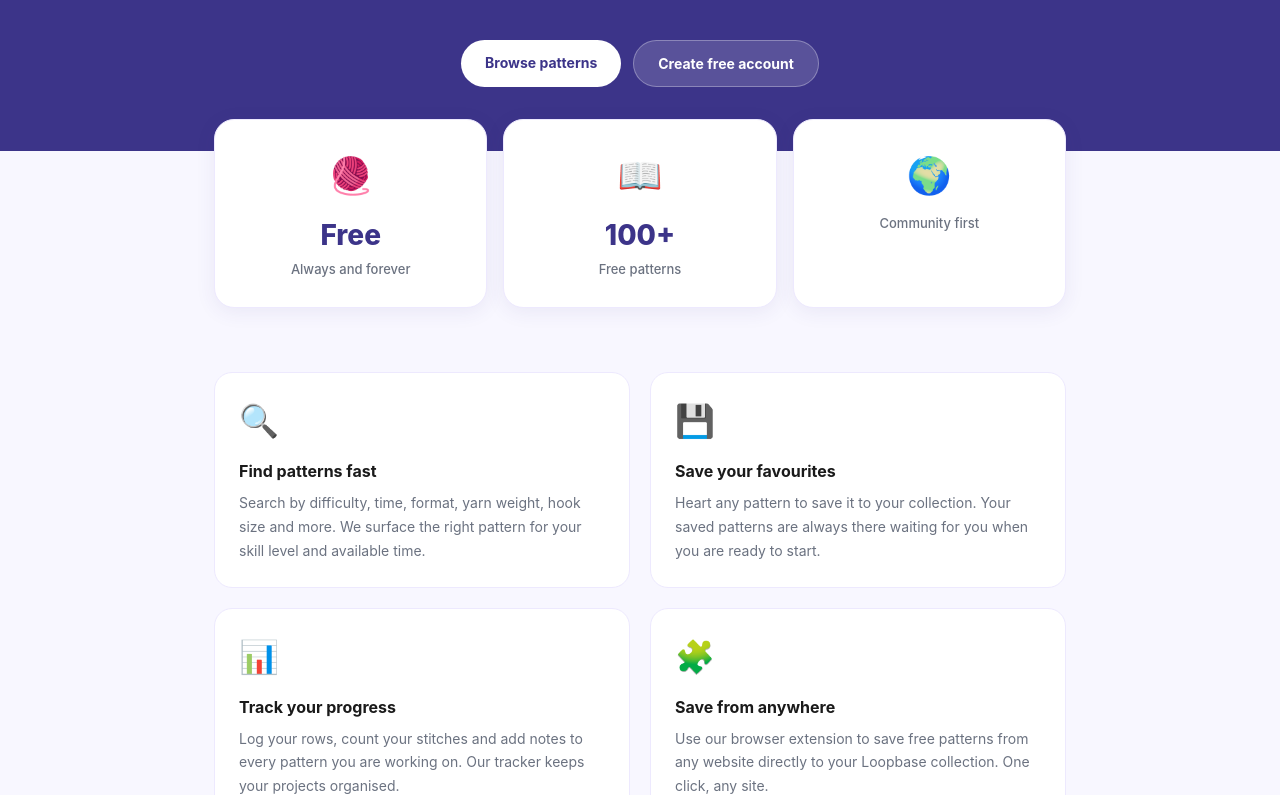
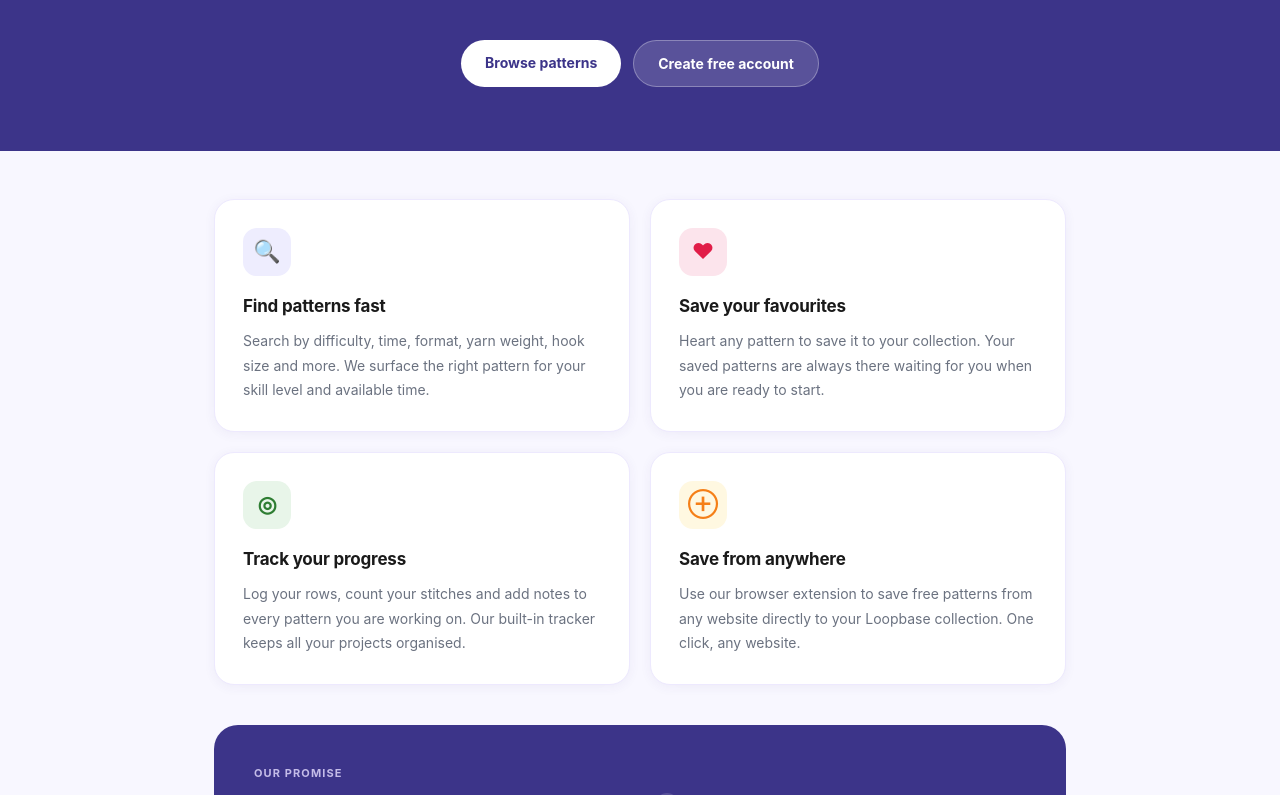
Before and after one commit to bmatmati/loopbase, a Next.js app: page /about in a window 1280 px wide. Shown: the part 385-1180 px from the top of the page. Built offline with nearby package versions, Linux system fonts and the light colour scheme; no server answers.

Commit message:
Improve about page feature cards

```diff
--- a/app/about/page.js
+++ b/app/about/page.js
@@ -25,31 +25,19 @@ export default function About() {
 
       <div style={{ maxWidth: 900, margin: '0 auto', padding: '0 24px' }}>
 
-        <div style={{ display: 'grid', gridTemplateColumns: 'repeat(3, 1fr)', gap: 16, marginTop: -32, marginBottom: 64 }}>
+
+
+        <div style={{ display: 'grid', gridTemplateColumns: '1fr 1fr', gap: 20, marginBottom: 40, marginTop: 48 }}>
           {[
-            { icon: '🧶', value: 'Free', label: 'Always and forever', bg: 'white' },
-            { icon: '📖', value: '100+', label: 'Free patterns', bg: 'white' },
-            { icon: '🌍', label: 'Community first', icon2: '💜', bg: 'white' },
-          ].map((s, i) => (
-            <div key={i} style={{ background: 'white', borderRadius: 20, padding: '28px 20px', textAlign: 'center', border: '1.5px solid #ede9fe', boxShadow: '0 4px 20px rgba(60,52,137,0.08)' }}>
-              <div style={{ fontSize: 36, marginBottom: 12 }}>{s.icon}</div>
-              {s.value && <div style={{ fontSize: 28, fontWeight: 800, color: '#3C3489', marginBottom: 4 }}>{s.value}</div>}
-              <div style={{ fontSize: 13, color: '#6b7280', fontWeight: 500 }}>{s.label}</div>
-            </div>
-          ))}
-        </div>
-
-        <div style={{ display: 'grid', gridTemplateColumns: '1fr 1fr', gap: 20, marginBottom: 40 }}>
-          {[
-            { icon: '🔍', title: 'Find patterns fast', body: 'Search by difficulty, time, format, yarn weight, hook size and more. We surface the right pattern for your skill level and available time.' },
-            { icon: '💾', title: 'Save your favourites', body: 'Heart any pattern to save it to your collection. Your saved patterns are always there waiting for you when you are ready to start.' },
-            { icon: '📊', title: 'Track your progress', body: 'Log your rows, count your stitches and add notes to every pattern you are working on. Our tracker keeps your projects organised.' },
-            { icon: '🧩', title: 'Save from anywhere', body: 'Use our browser extension to save free patterns from any website directly to your Loopbase collection. One click, any site.' },
+            { icon: '🔍', title: 'Find patterns fast', body: 'Search by difficulty, time, format, yarn weight, hook size and more. We surface the right pattern for your skill level and available time.', accent: '#EEEDFE', iconBg: '#3C3489' },
+            { icon: '♥', title: 'Save your favourites', body: 'Heart any pattern to save it to your collection. Your saved patterns are always there waiting for you when you are ready to start.', accent: '#fce4ec', iconBg: '#e11d48' },
+            { icon: '◎', title: 'Track your progress', body: 'Log your rows, count your stitches and add notes to every pattern you are working on. Our built-in tracker keeps all your projects organised.', accent: '#e8f5e9', iconBg: '#2e7d32' },
+            { icon: '⊕', title: 'Save from anywhere', body: 'Use our browser extension to save free patterns from any website directly to your Loopbase collection. One click, any website.', accent: '#fff8e1', iconBg: '#f57f17' },
           ].map((f, i) => (
-            <div key={i} style={{ background: 'white', borderRadius: 18, padding: '24px', border: '1.5px solid #ede9fe' }}>
-              <div style={{ fontSize: 32, marginBottom: 14 }}>{f.icon}</div>
-              <div style={{ fontSize: 16, fontWeight: 700, color: '#1a1a1a', marginBottom: 8 }}>{f.title}</div>
-              <div style={{ fontSize: 14, color: '#6b7280', lineHeight: 1.7 }}>{f.body}</div>
+            <div key={i} style={{ background: 'white', borderRadius: 20, padding: '28px', border: '1.5px solid #ede9fe', boxShadow: '0 2px 12px rgba(60,52,137,0.06)' }}>
+              <div style={{ width: 48, height: 48, borderRadius: 14, background: f.accent, display: 'flex', alignItems: 'center', justifyContent: 'center', marginBottom: 18, fontSize: 22, color: f.iconBg, fontWeight: 700 }}>{f.icon}</div>
+              <div style={{ fontSize: 17, fontWeight: 700, color: '#1a1a1a', marginBottom: 10, letterSpacing: '-0.2px' }}>{f.title}</div>
+              <div style={{ fontSize: 14, color: '#6b7280', lineHeight: 1.75 }}>{f.body}</div>
             </div>
           ))}
         </div>
```
